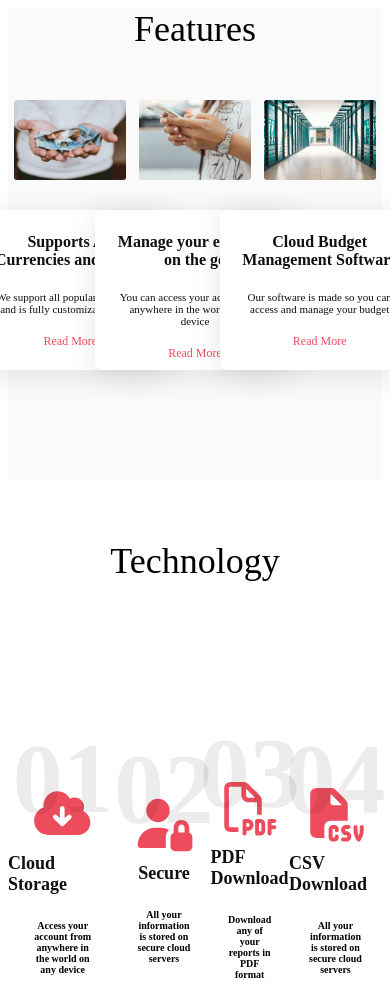
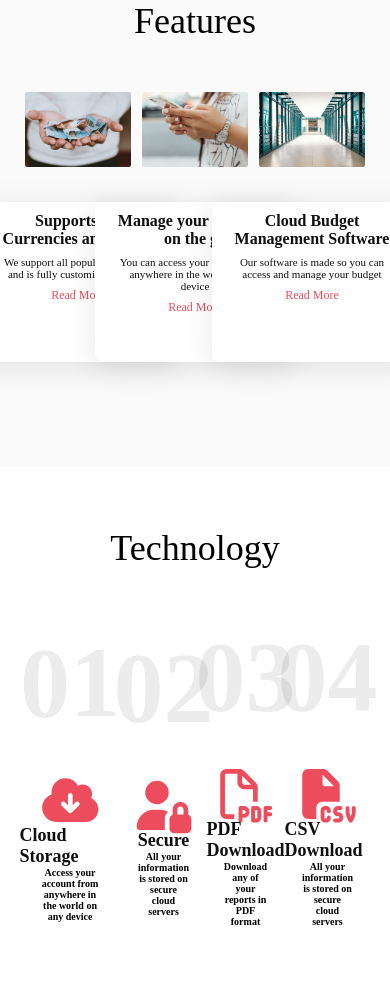
Before and after one commit to tursunbekovaDev/CloudBudget, a plain HTML site: page index.html in a window 390 px wide. Shown: the top 998 px of the page. After the commit the page ends 927 px from the top, so only its background shows below. Drawn offline with Linux system fonts and the light colour scheme.

Commit message:
Adapt1 (#5)
* init

* init

* add section2

* add section

* adapt

* adapted

```diff
--- a/media.scss
+++ b/media.scss
@@ -18,44 +18,52 @@
 }
 
 @media (max-width: 1024px) {
-  #feature{
-    .feature{
-      &--more{
-        &__support{
-          img{
+  #feature {
+    .feature {
+      &--more {
+        &__support {
+          img {
             width: 90%;
           }
-          &--card1{
+
+          &--card1 {
             width: 222px;
             height: 143px;
             margin-top: 144px;
-            p{
+
+            p {
               padding: 8px 0;
             }
           }
         }
-        &__manage{
-          img{
+
+        &__manage {
+          img {
             width: 90%;
           }
-          &--card2{
+
+          &--card2 {
             width: 222px;
             height: 143px;
             margin-top: 144px;
-            p{
+
+            p {
               padding: 8px 0;
             }
           }
         }
-        &__budget{
-          img{
+
+        &__budget {
+          img {
             width: 90%;
           }
-          &--card3{
+
+          &--card3 {
             width: 222px;
             height: 143px;
             margin-top: 144px;
-            p{
+
+            p {
               padding: 8px 0;
             }
           }
@@ -87,6 +95,10 @@
     width: 160px;
     height: 140px;
     margin-top: 110px;
+
+    h1 {
+      font-size: 16px;
+    }
     h1{
       font-size: 16px;
     }
@@ -105,14 +117,119 @@
     p{
       font-size: 11px;
     }
-    width: 160px;
-    height: 100px;
-    margin-top: 110px;
   }
 }
 
 @media (max-width: 576px) {
+  #feature .feature--more__support--card1 {
+    width: 95px;
+    height: 95px;
+    margin-top: 80px;
 
+    h1 {
+      font-size: 11px;
+    }
+
+    p {
+      font-size: 10px;
+      padding: 5px 0;
+    }
+  }
+  #feature .feature--more__manage--card2 {
+    width: 95px;
+    height: 95px;
+    margin-top: 80px;
+
+    h1 {
+      font-size: 12px;
+    }
+
+    p {
+      font-size: 10px;
+      padding: 5px 0;
+    }
+  }
+  #feature .feature--more__budget--card3 {
+    width: 95px;
+    height: 95px;
+    margin-top: 80px;
+
+    h1 {
+      font-size: 11px;
+    }
+
+    p {
+      font-size: 10px;
+      padding: 5px 0;
+    }
+  }
+  #techno {
+    .techno {
+      &--servers {
+        align-items: start;
+
+        &__cloud {
+          .icon {
+            font-size: 35px;
+            padding: 63px 0 0 0;
+          }
+
+          h2 {
+            font-size: 15px;
+          }
+
+          h3 {
+            padding: 10px 0 0 0;
+          }
+        }
+
+        &__secure {
+          .icon {
+            font-size: 35px;
+            padding: 63px 0 0 0;
+          }
+
+          h2 {
+            font-size: 15px;
+          }
+
+          h3 {
+            padding: 10px 0 0 0;
+          }
+        }
+
+        &__pdf {
+          .icon {
+            font-size: 35px;
+            padding: 63px 0 0 0;
+          }
+
+          h2 {
+            font-size: 15px;
+          }
+
+          h3 {
+            padding: 10px 0 0 0;
+          }
+        }
+
+        &__csv {
+          .icon {
+            font-size: 35px;
+            padding: 63px 0 0 0;
+          }
+
+          h2 {
+            font-size: 15px;
+          }
+
+          h3 {
+            padding: 10px 0 0 0;
+          }
+        }
+      }
+    }
+  }
 }
 
 @media (max-width: 450px) {
--- a/reset.scss
+++ b/reset.scss
@@ -1,62 +1,83 @@
-@mixin align{
+* {
+  margin: 0;
+  padding: 0;
+}
+
+.container {
+  margin: 0 auto;
+  width: 90%;
+}
+
+@mixin align {
   display: flex;
   justify-content: space-evenly;
   align-items: center;
   padding: 50px 0 0 0;
 }
-@mixin center{
+
+@mixin center {
   display: flex;
   flex-direction: column;
   align-items: center;
 }
-@mixin number{
+
+@mixin number {
   font-size: 100px;
   color: #10101014;
   position: absolute;
 }
-@mixin tittle{
+
+@mixin tittle {
   font-size: 18px;
   color: #101010;
 }
-@mixin h3{
+
+@mixin h3 {
   font-size: 12px;
   color: black;
   text-align: center;
 }
-@mixin icon{
+
+@mixin icon {
   color: #ED4C5C;
   font-size: 50px;
   padding: 150px 0 0 0;
 }
-@mixin feature{
+
+@mixin feature {
   color: black;
   font-size: 36px;
 }
-@mixin all{
+
+@mixin all {
   font-size: 18px;
   color: #101010;
   text-align: center;
 }
-@mixin p{
+
+@mixin p {
   font-size: 12px;
   color: #101010;
   text-align: center;
   padding: 20px 0;
 }
-@mixin a{
+
+@mixin a {
   text-decoration: none;
   color: #ED4C5C;
   font-size: 12px;
   display: flex;
   justify-content: center;
 }
-@mixin card{
+
+@mixin card {
   display: flex;
   flex-direction: column;
   align-items: center;
   justify-content: space-between;
 }
-@mixin cards{
+
+@mixin cards {
   background: white;
   padding: 30px 20px;
   box-shadow: 0 5px 30px rgba(0, 0, 0, 0.1);
@@ -66,12 +87,3 @@
   position: absolute;
   margin-top: 170px;
 }
-* {
-  margin: 0;
-  padding: 0;
-}
-
-.container {
-  margin: 0 auto;
-  width: 90%;
-}
```
Also changed, not shown: css/media.css, css/style.css, 1 other file.
